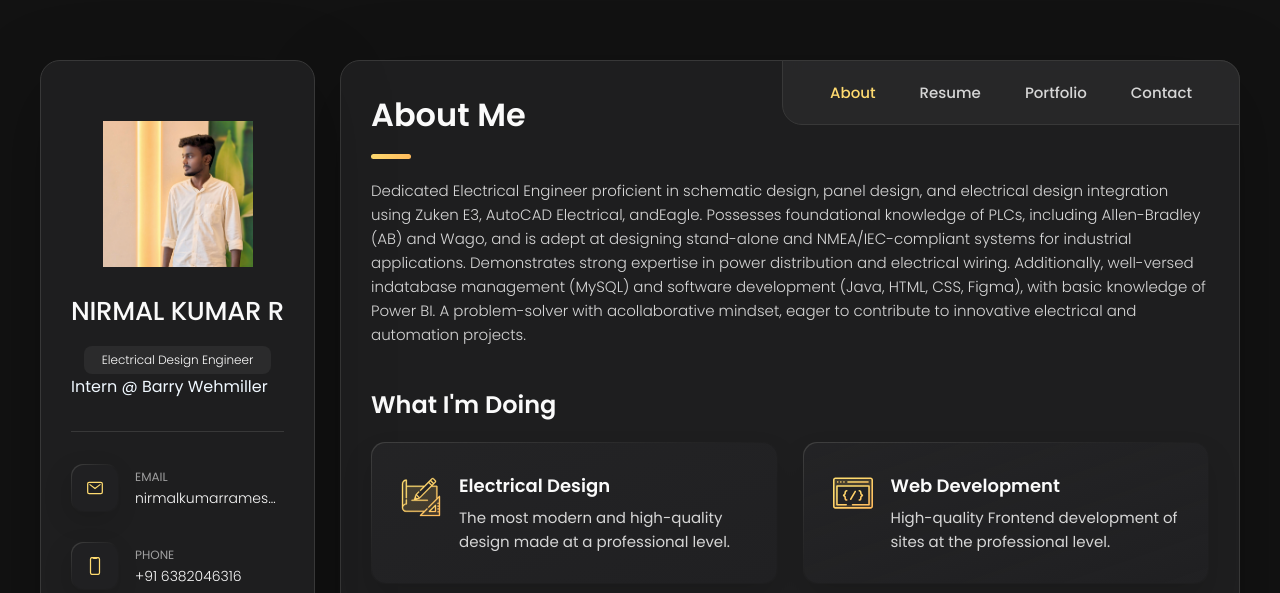
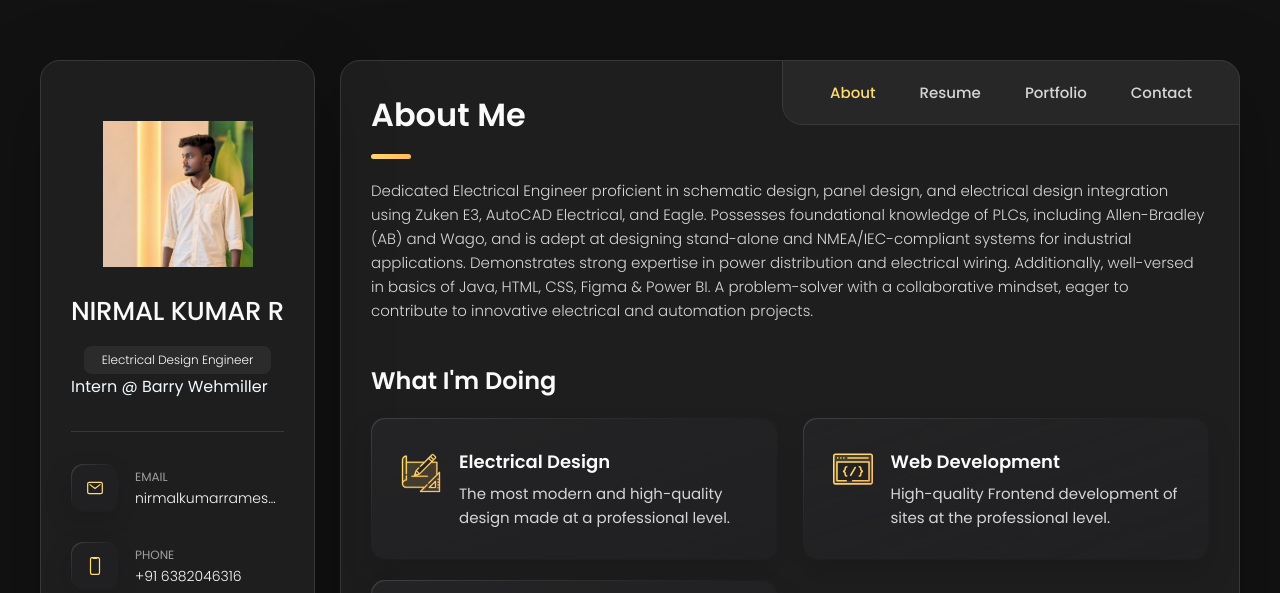
Before and after one commit to Nirmalkumar14/portfolionn, a plain HTML site: page index.html in a window 1280 px wide. Shown: the top 593 px of the page. Drawn offline with nearby package versions, Linux system fonts and the light colour scheme.

Commit message:
Update index.html
change descripsion

```diff
--- a/index.html
+++ b/index.html
@@ -210,7 +210,11 @@
 
         <section class="about-text">
           <p>
-            Dedicated Electrical Engineer proficient in schematic design, panel design, and electrical design integration using Zuken E3, AutoCAD Electrical, andEagle. Possesses foundational knowledge of PLCs, including Allen-Bradley (AB) and Wago, and is adept at designing stand-alone and NMEA/IEC-compliant systems for industrial applications. Demonstrates strong expertise in power distribution and electrical wiring. Additionally, well-versed indatabase management (MySQL) and software development (Java, HTML, CSS, Figma), with basic knowledge of Power BI. A problem-solver with acollaborative mindset, eager to contribute to innovative electrical and automation projects.
+           Dedicated Electrical Engineer proficient in schematic design, panel design, and electrical design integration using Zuken E3, AutoCAD Electrical,
+and Eagle. Possesses foundational knowledge of PLCs, including Allen-Bradley (AB) and Wago, and is adept at designing stand-alone and
+NMEA/IEC-compliant systems for industrial applications. Demonstrates strong expertise in power distribution and electrical wiring. Additionally,
+well-versed in basics of Java, HTML, CSS, Figma & Power BI. A problem-solver with a collaborative mindset, eager to contribute to innovative
+electrical and automation projects.
           </p>
 
 
```
